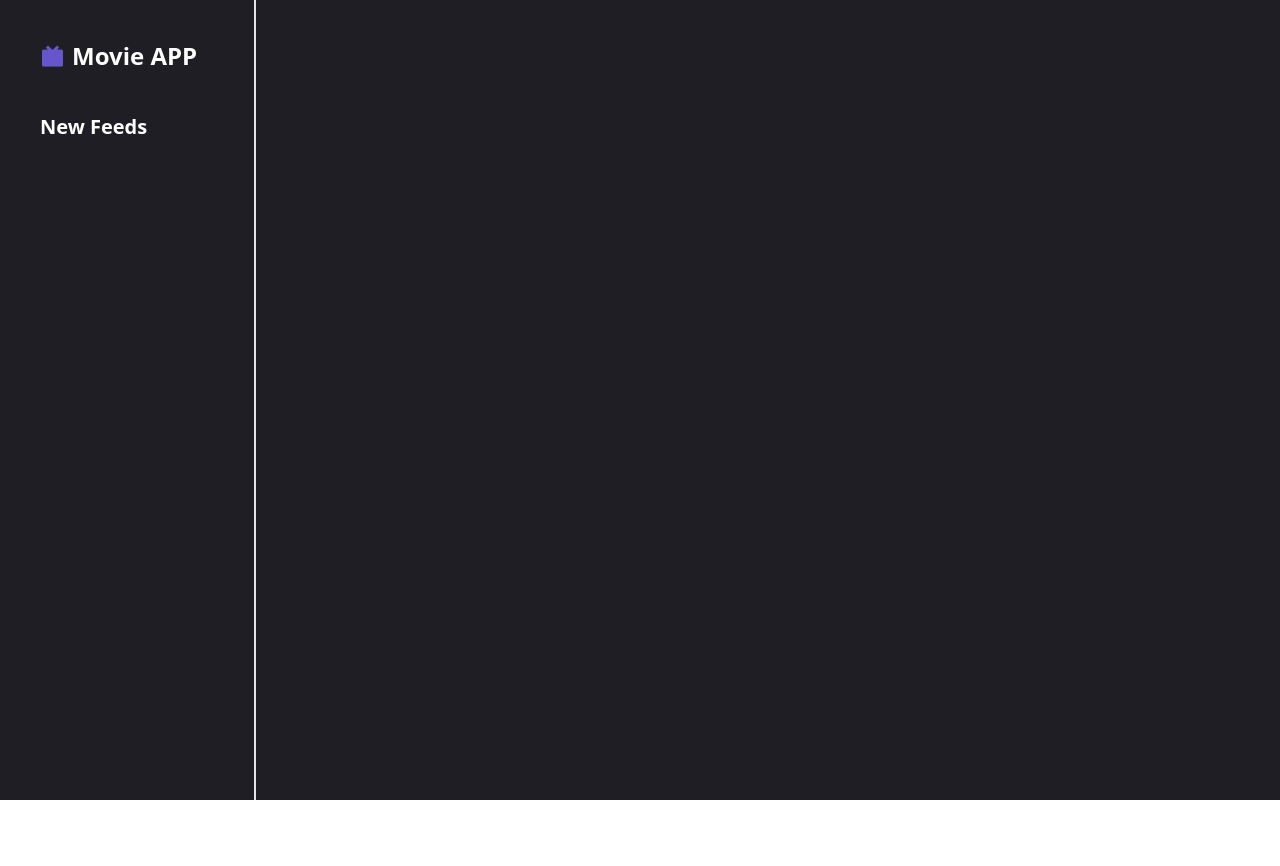
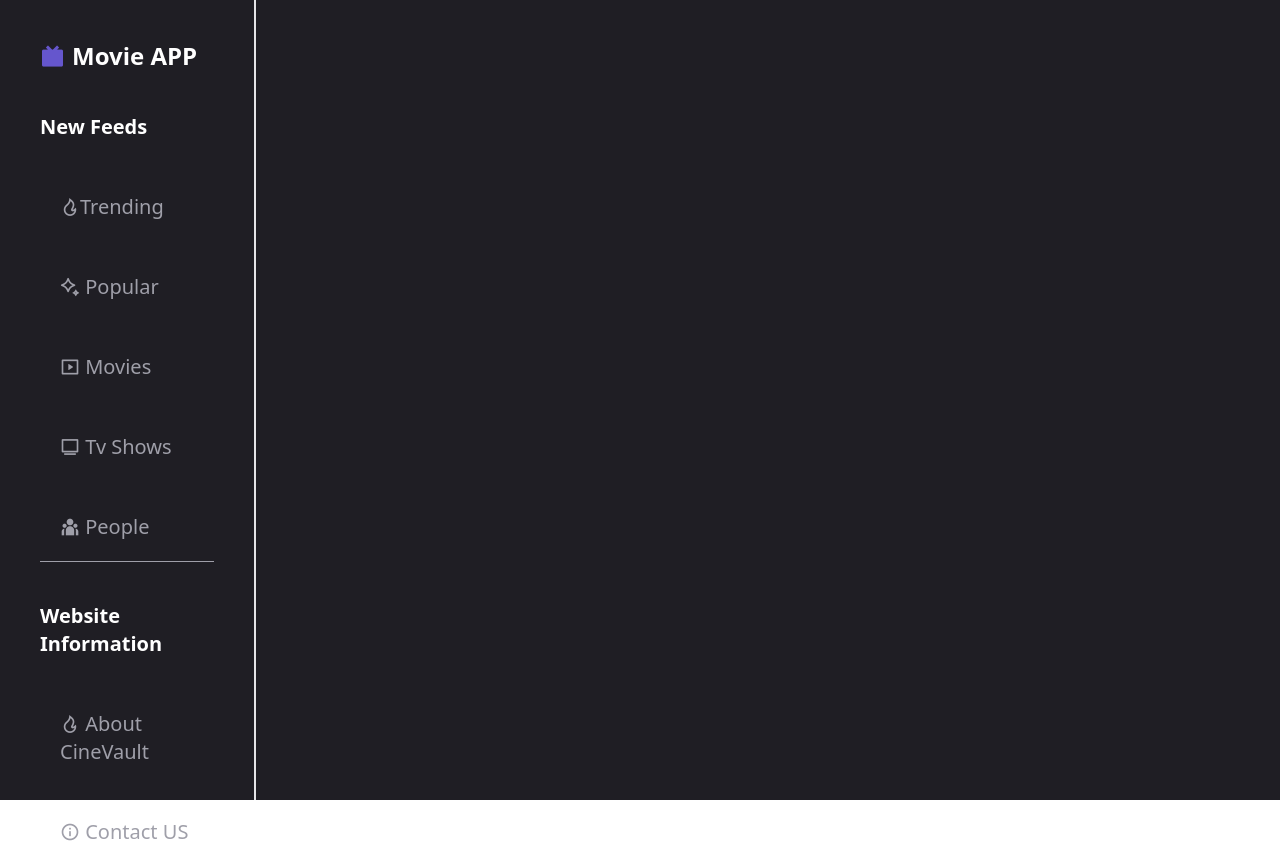
Before and after one commit to Abhinav-Anil-5670/cinevault, a React (Vite) app: page / in a window 1280 px wide. Before the commit the page ends 800 px from the top, so only its background shows below. Built offline with nearby package versions, Linux system fonts and the light colour scheme.

Commit message:
side_nav_initial

```diff
--- a/src/templates/SideNav.jsx
+++ b/src/templates/SideNav.jsx
@@ -8,9 +8,20 @@
             <i class=" text-[#6556CD] ri-tv-fill mr-2 "></i>
             <span >Movie APP</span>
         </h1>
-        <nav>
+        <nav className='flex flex-col text-zinc-400 text-xl gap-3'>
             <h1 className='text-white font-semibold text-xl mt-10 mb-5'>New Feeds</h1>
-            <Link></Link>
+            <Link className='hover:bg-[#6556CD] hover:text-white rounded-lg duration-300 p-5 '><i class="ri-fire-line"></i>Trending</Link>
+            <Link className='hover:bg-[#6556CD] hover:text-white rounded-lg duration-300 p-5 '><i class="ri-bard-line"></i> Popular</Link>
+            <Link className='hover:bg-[#6556CD] hover:text-white rounded-lg duration-300 p-5 '><i class="ri-movie-line"></i> Movies</Link>
+            <Link className='hover:bg-[#6556CD] hover:text-white rounded-lg duration-300 p-5 '><i class="ri-tv-2-line"></i> Tv Shows</Link>
+            <Link className='hover:bg-[#6556CD] hover:text-white rounded-lg duration-300 p-5 '><i class="ri-team-fill"></i> People</Link>
+        </nav>
+        <hr className='border-none h-[1px] bg-zinc-400' />
+        <nav className='flex flex-col text-zinc-400 text-xl gap-3'>
+            <h1 className='text-white font-semibold text-xl mt-10 mb-5'>Website Information</h1>
+            <Link className='hover:bg-[#6556CD] hover:text-white rounded-lg duration-300 p-5 '><i class="ri-fire-line"></i> About CineVault</Link>
+            <Link className='hover:bg-[#6556CD] hover:text-white rounded-lg duration-300 p-5 '><i class="ri-information-line"></i> Contact US</Link>
+
         </nav>
     </div>
   )
```
